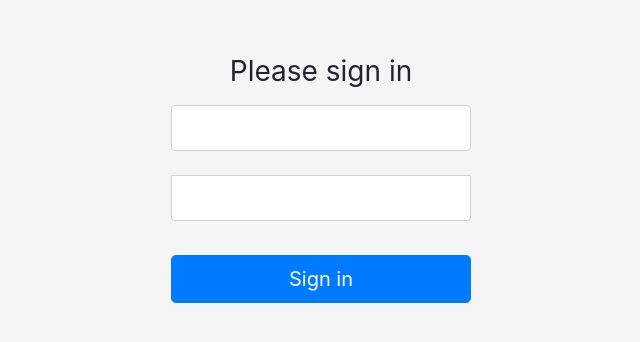
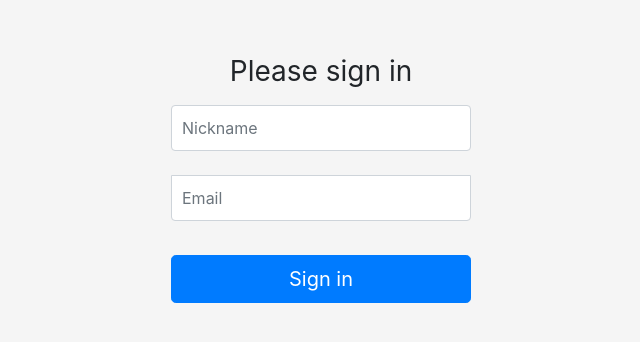
Before and after one commit to LanLi2017/cs410text_mining, a Django app: page /register in a window 1280 px wide. Shown: the top 342 px of the page, without its empty margins (319-959 px from the left). Run offline with Django 3.2, Linux system fonts and the light colour scheme; some libraries are stand-ins or nearby versions.

Commit message:
update_register

```diff
--- a/templates/register.html
+++ b/templates/register.html
@@ -64,15 +64,15 @@
 <form class="form-signin" action="{% url 'subscribe:register' %}" method="post">
   {% csrf_token %}
   <h1 class="h3 mb-3 font-weight-normal">Please sign in</h1>
-  <label for="nickname" class="sr-only">Nickname</label>
-  <input type="text" name="nickname" id="nickname" class="form-control" value="{{ nickname }}" required/>
+  <label for="nickname" class="sr-only" >Nickname</label>
+  <input type="text" name="nickname" id="nickname" class="form-control" placeholder="Nickname" value="{{ nickname }}" required/>
   <br/>
 
   <label for="email" class="sr-only">Email</label>
-  <input type="email" name="email" id="email" class="form-control" value="{{ email }}" required/>
+  <input type="email" name="email" id="email" class="form-control" placeholder="Email" value="{{ email }}" required/>
   <br/>
 
-  <button class="btn btn-lg btn-primary btn-block" type="submit" >Sign in</button>
+  <button class="btn btn-lg btn-primary btn-block" type="submit" onclick="/connector.html">Sign in</button>
 </form>
 </body>
 </html>
```
